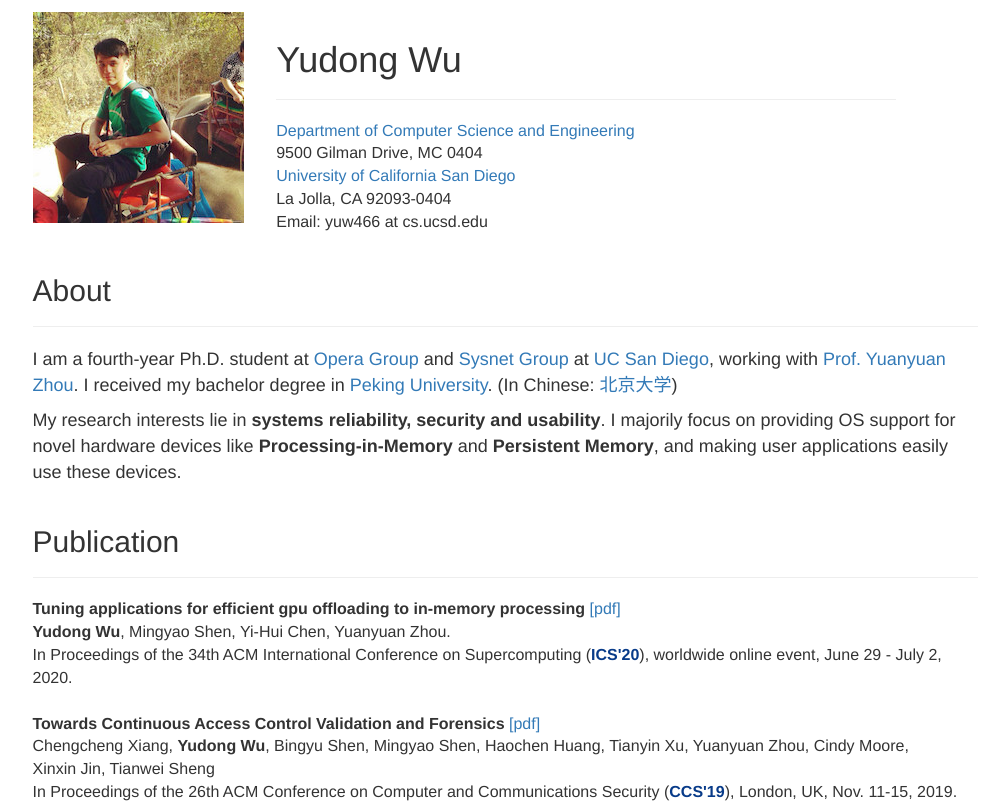
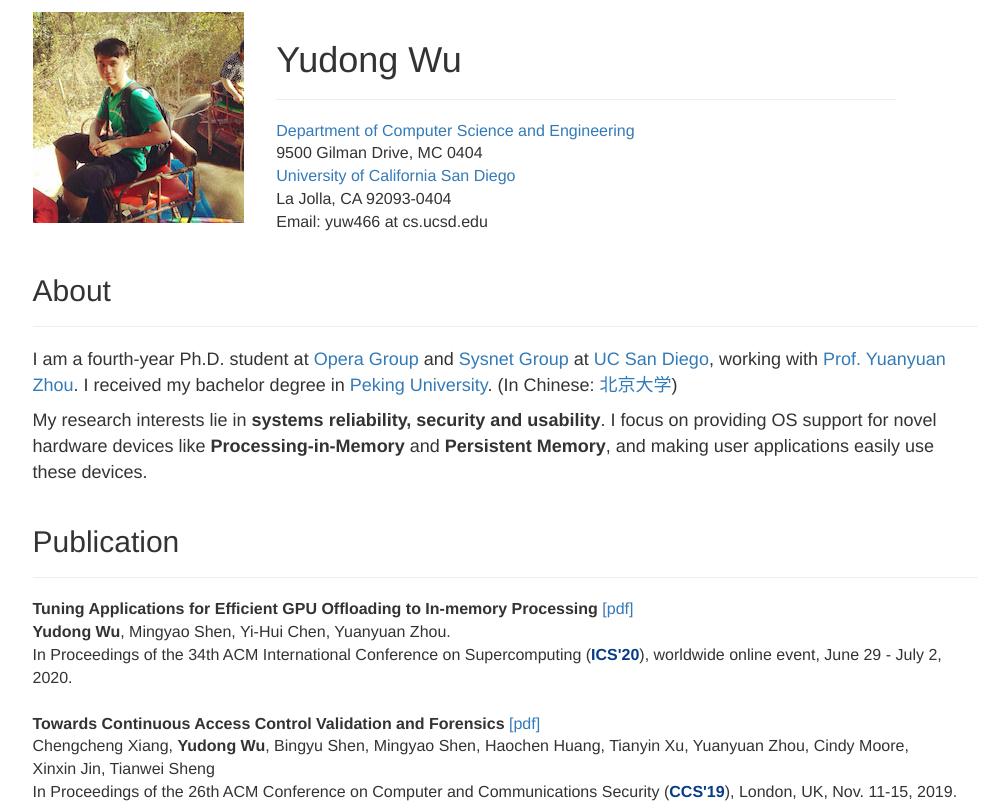
Before and after one commit to cutylewiwi/cutylewiwi.github.io, a plain HTML site: page index.html in a window 1280 px wide. Shown: the top 807 px of the page, without its empty margins (135-1122 px from the left). Drawn offline with nearby package versions, Linux system fonts and the light colour scheme.

Commit message:
fixing some typos

```diff
--- a/index.html
+++ b/index.html
@@ -55,7 +55,7 @@
                 <a href="http://cseweb.ucsd.edu/~yyzhou/">Prof. Yuanyuan Zhou</a>.
                 I received my bachelor degree in <a href="http://english.pku.edu.cn">Peking University</a>. (In Chinese: <a href="https://www.pku.edu.cn">北京大学</a>)
                 </p>
-                <p>My research interests lie in <b>systems reliability, security and usability</b>. I majorily focus on providing OS support for novel hardware devices like <b>Processing-in-Memory</b> and <b>Persistent Memory</b>,
+                <p>My research interests lie in <b>systems reliability, security and usability</b>. I focus on providing OS support for novel hardware devices like <b>Processing-in-Memory</b> and <b>Persistent Memory</b>,
                 and making user applications easily use these devices.</p>
                 </div>
              </div>
@@ -64,7 +64,7 @@
                     <h2>Publication</h2>
                 </div>
                 <div class="pub">
-			<strong>Tuning applications for efficient gpu offloading to in-memory processing</strong>
+			<strong>Tuning Applications for Efficient GPU Offloading to In-memory Processing</strong>
 			<a href="files/pim.pdf">[pdf]</a>
 			<br>
 			<b>Yudong Wu</b>, Mingyao Shen, Yi-Hui Chen, Yuanyuan Zhou.
```
